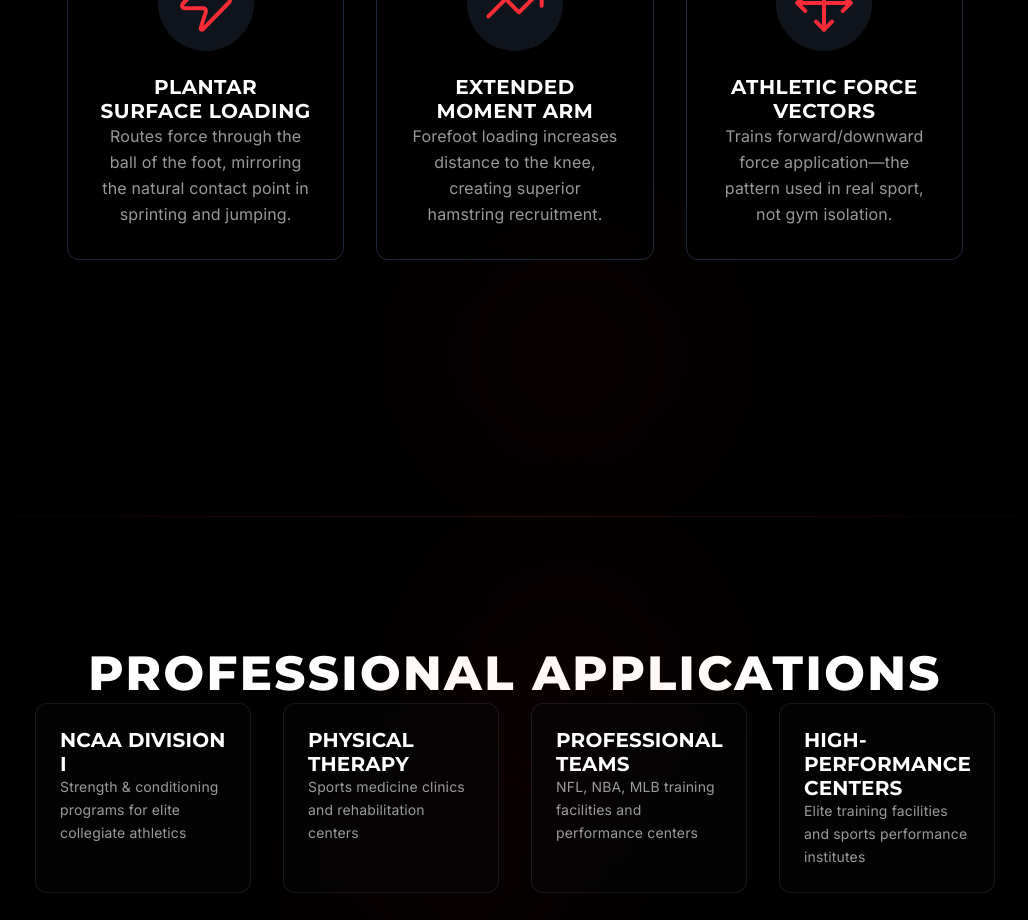
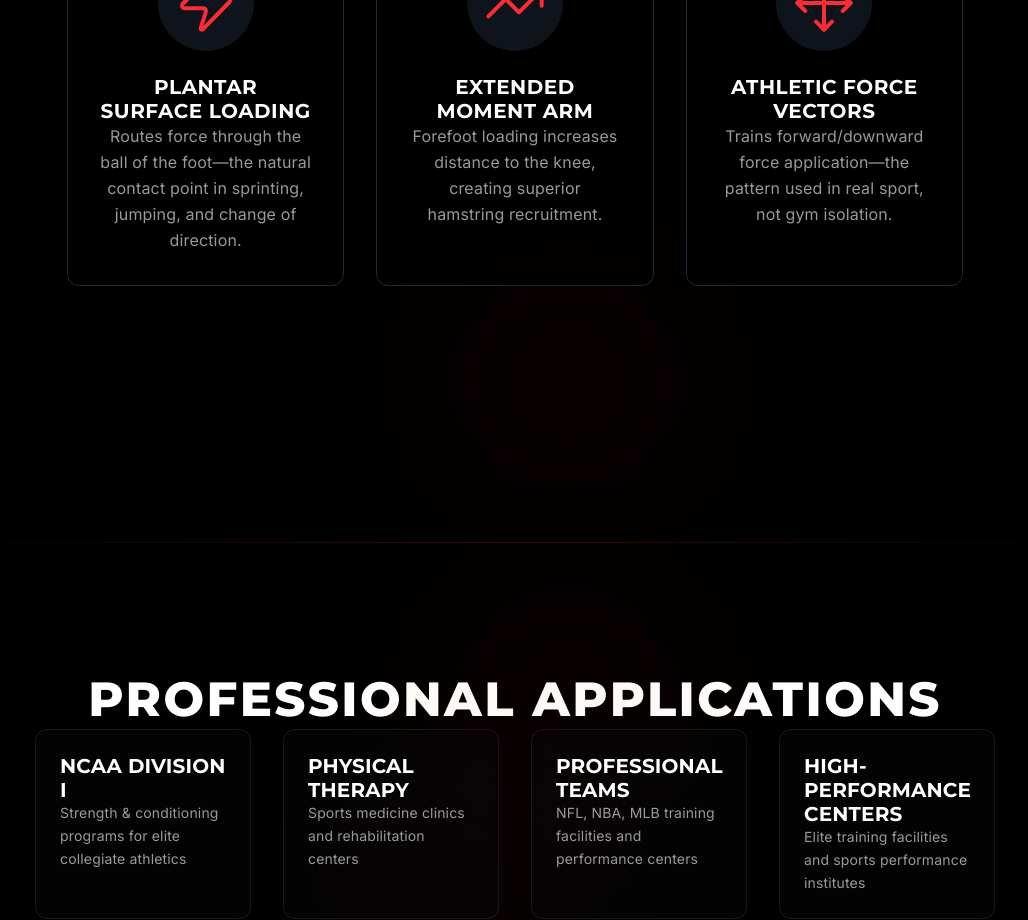
Before and after one commit to infinityspine/exiqx-website, a Next.js app: page /freestanding in a window 1280 px wide. Shown: the part 3200-4120 px from the top of the page, without its empty margins (125-1153 px from the left). Built offline with nearby package versions, Linux system fonts and the light colour scheme.

Commit message:
🕒 Auto-commit: 2026-01-06 11:21:57

```diff
--- a/components/sections/BiomechanicsSection.tsx
+++ b/components/sections/BiomechanicsSection.tsx
@@ -17,7 +17,7 @@ const BiomechanicsSection = memo(function BiomechanicsSection({ title, descripti
     {
       icon: Zap,
       title: 'PLANTAR SURFACE LOADING',
-      body: 'Routes force through the ball of the foot, mirroring the natural contact point in sprinting and jumping.'
+      body: 'Routes force through the ball of the foot—the natural contact point in sprinting, jumping, and change of direction.'
     },
     {
       icon: TrendingUp,
```
